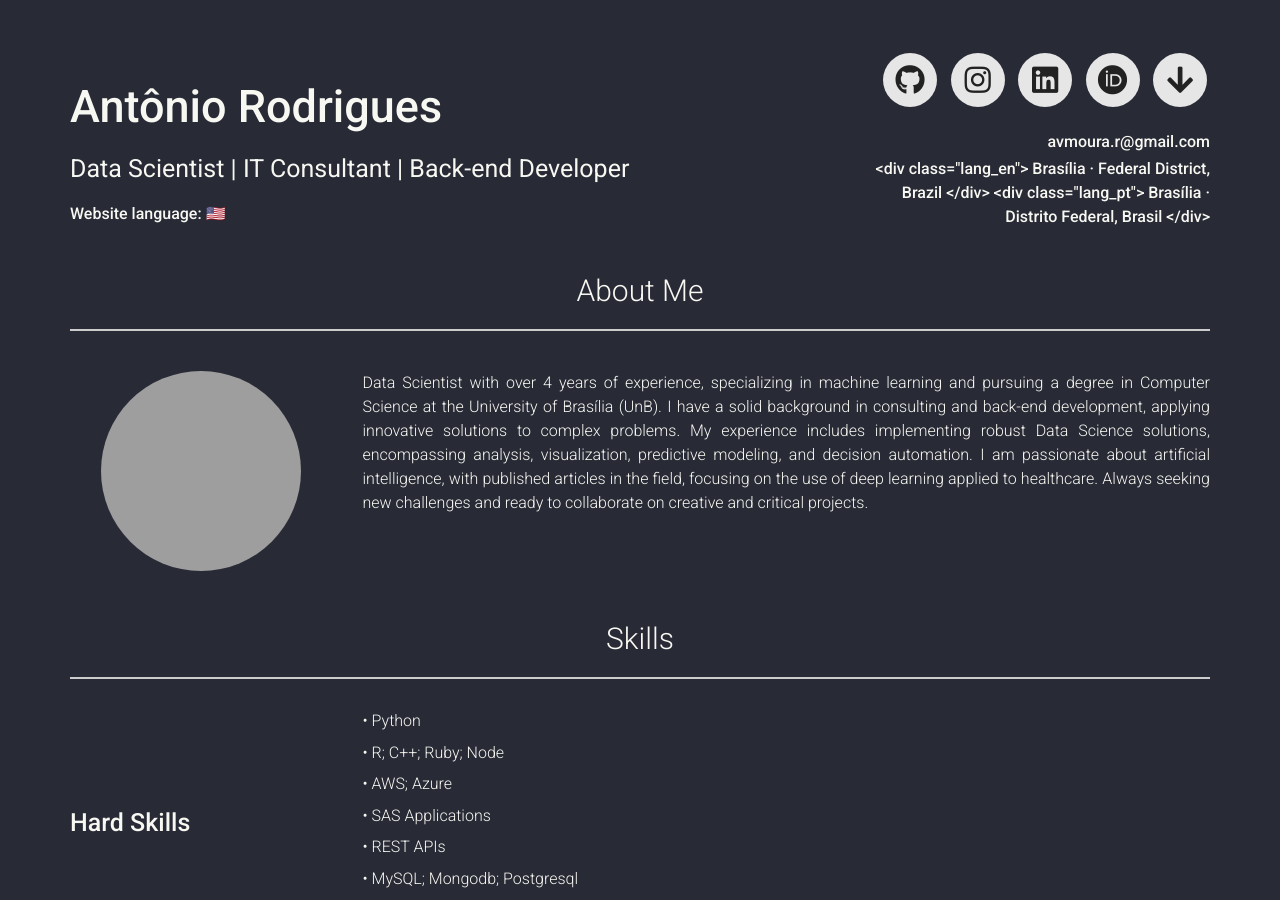
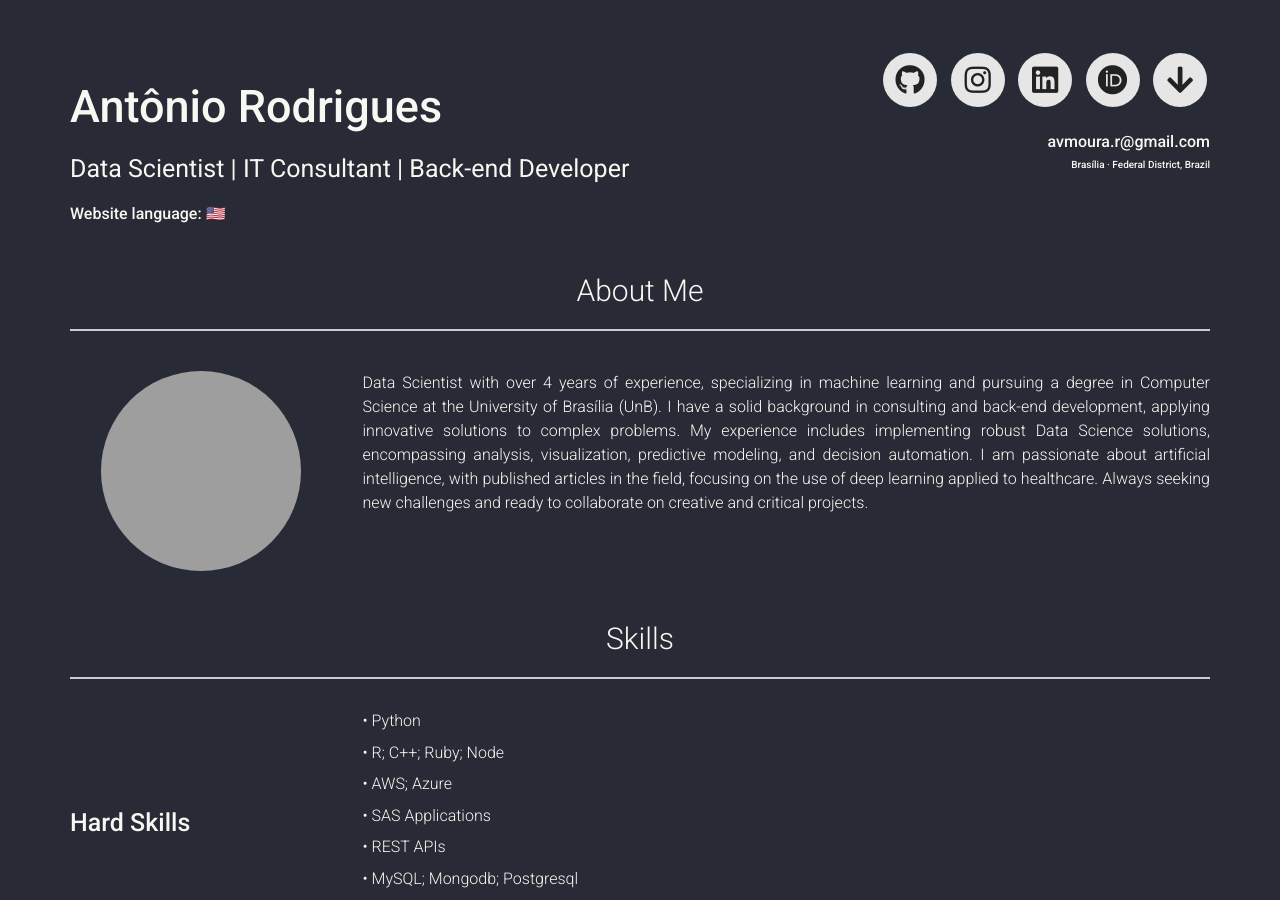
Before and after one commit to antonio-vmoura/antonio-vmoura.github.io, a Jekyll site: the page built from index.md, in a window 1280 px wide and 900 px high. Built offline with Jekyll 4.4.1, drawn with Linux system fonts in a browser that asks for light colours; nearby versions of some CDN libraries; grey boxes are pictures that could not be loaded.

Commit message:
:sparkles: add: portuguese address

```diff
--- a/_config.yml
+++ b/_config.yml
@@ -16,7 +16,9 @@
   <div class="lang_pt">
     Cientista de dados | Consultor de TI | Desenvolvedor back-end
   </div>
-email: avmoura.r@gmail.com # email_title: Email
+# email_title: Email
+email: avmoura.r@gmail.com
+# address_title: Address
 address: |
   <div class="lang_en">
     Brasília · Federal District, Brazil
@@ -24,7 +26,7 @@
   <div class="lang_pt">
     Brasília · Distrito Federal, Brasil
   </div>
-# address_title: Address
+
 # phone: +55 (61) 988186-0680 # phone_title: Phone
 
 # Social links
--- a/_includes/header.html
+++ b/_includes/header.html
@@ -129,7 +129,7 @@
       {%- endif -%}
       {%- if site.address -%}
         <p>
-          {{ site.address_title | default: "" }}<a href="https://www.google.com/maps/place/Brasília+-+Federal+District,+Brazil" target="_blank">{{ site.address | escape }}</a>
+          {{ site.address_title | default: "" }}<a href="https://www.google.com/maps/place/Brasília+-+Federal+District,+Brazil" target="_blank">{{ site.address }}</a>
         </p>
       {%- endif -%}
       {%- if site.website -%}
```
